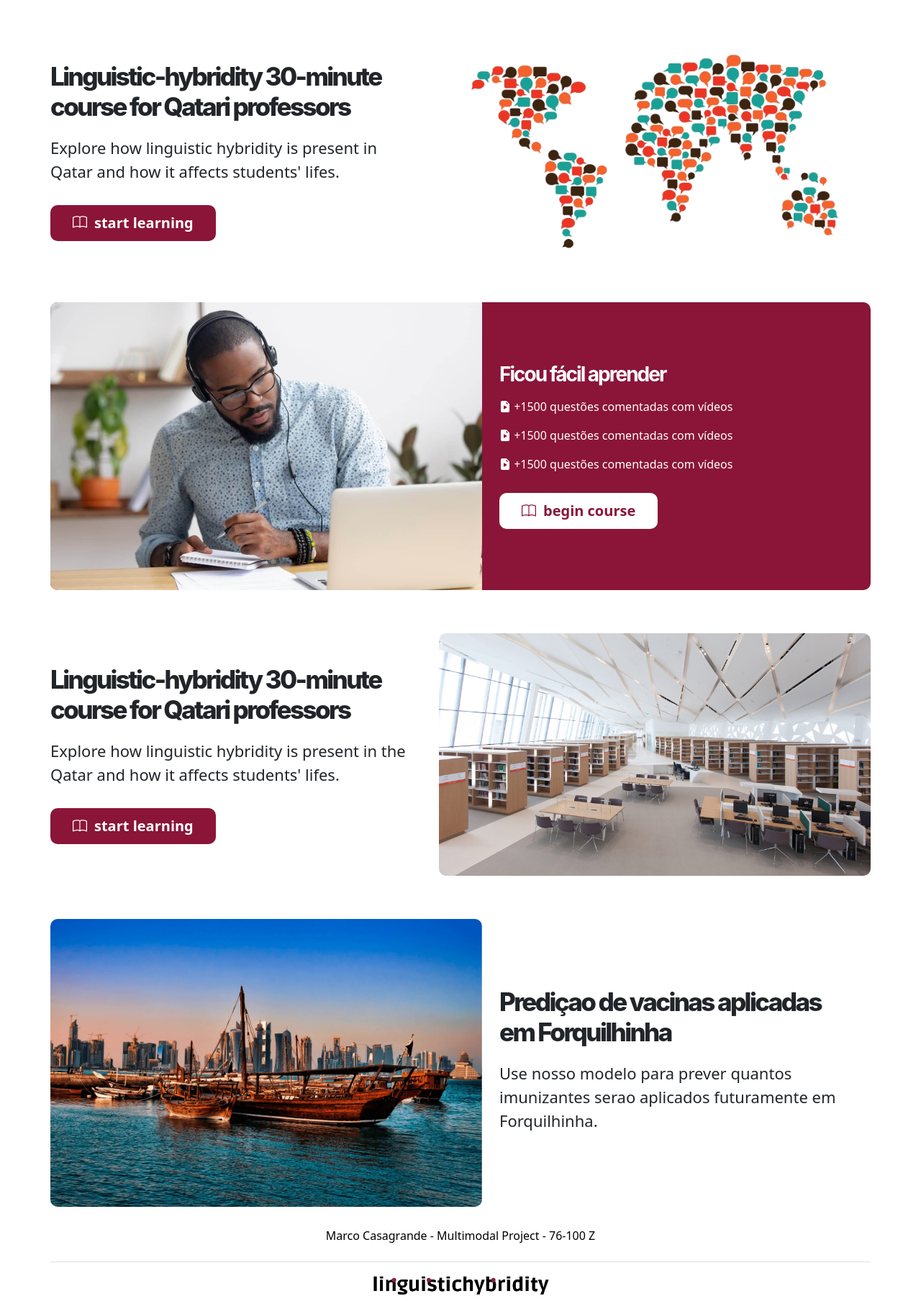
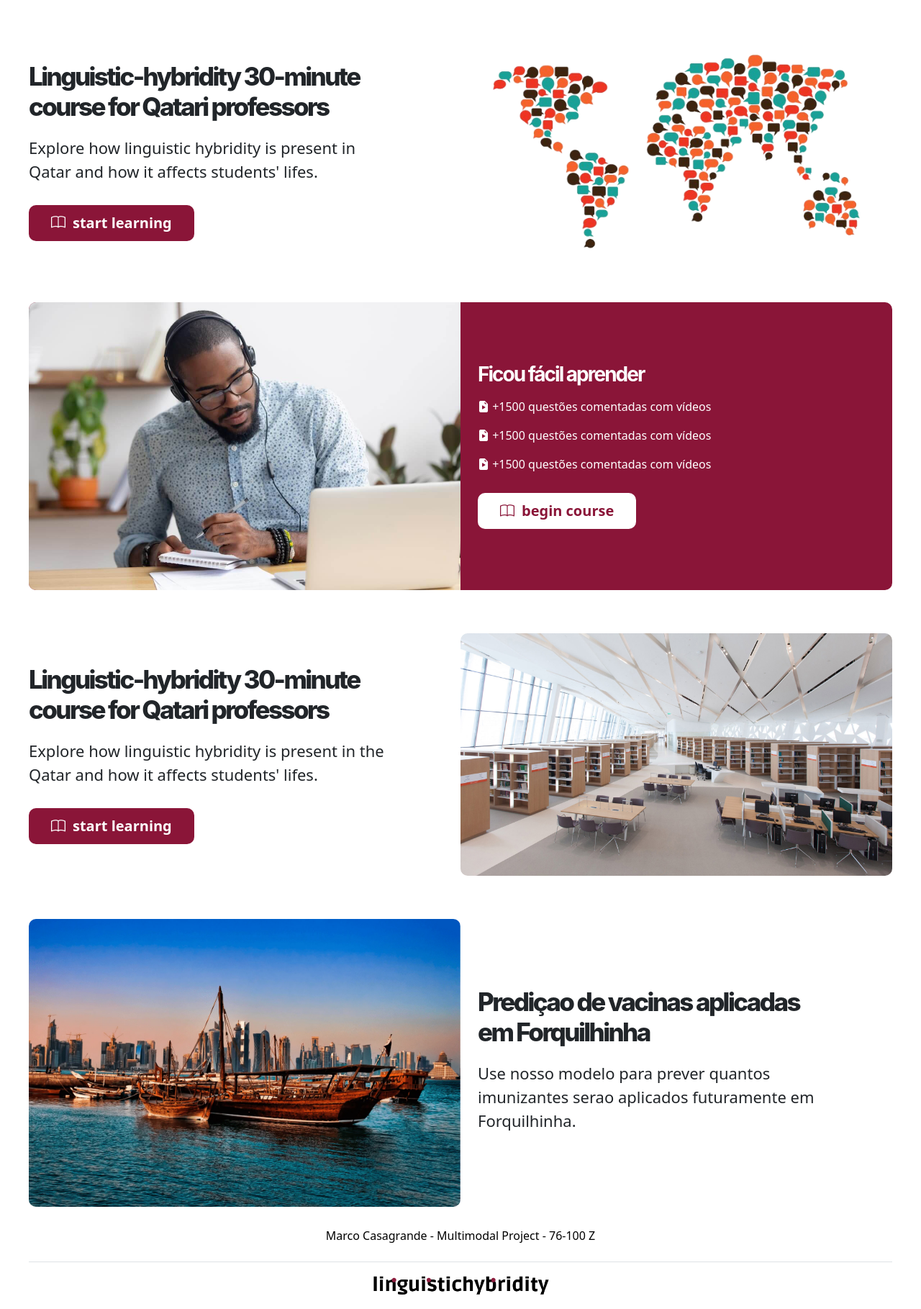
Before and after one commit to marcosavi/oasis-hackaton, a Django app: page / in a window 1280 px wide. Shown: the part 57-1876 px from the top of the page at 72% size. Run offline with Django 4.2, Linux system fonts and the light colour scheme; some web fonts are replaced.

Commit message:
final changes day 1

```diff
--- a/static/css/style.css
+++ b/static/css/style.css
@@ -283,6 +283,7 @@ label {
 .container {
     border-radius: 10px;
     padding: 0;
+    max-width: 1200px;
 }
 
 .first-sec-inicial-index {
```
